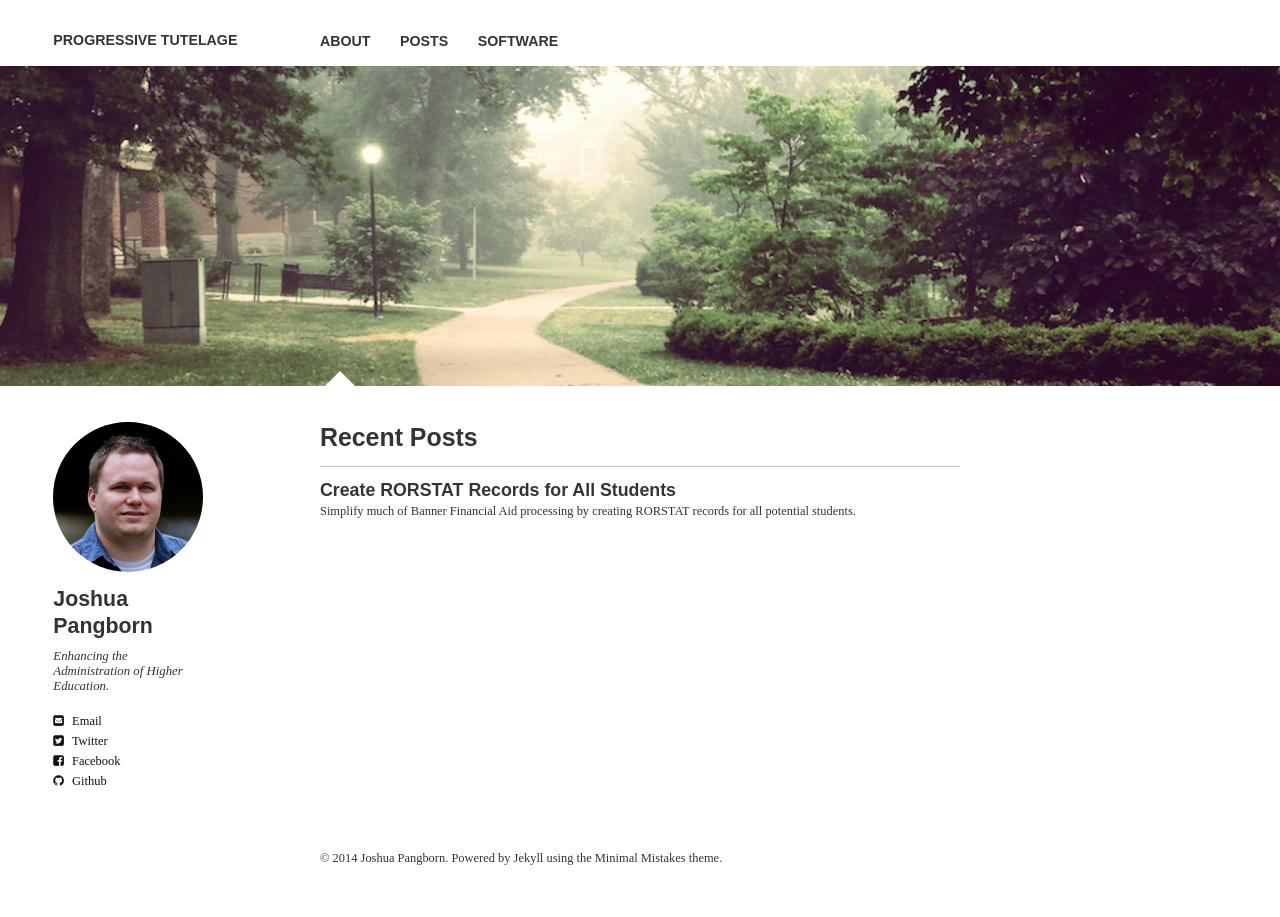
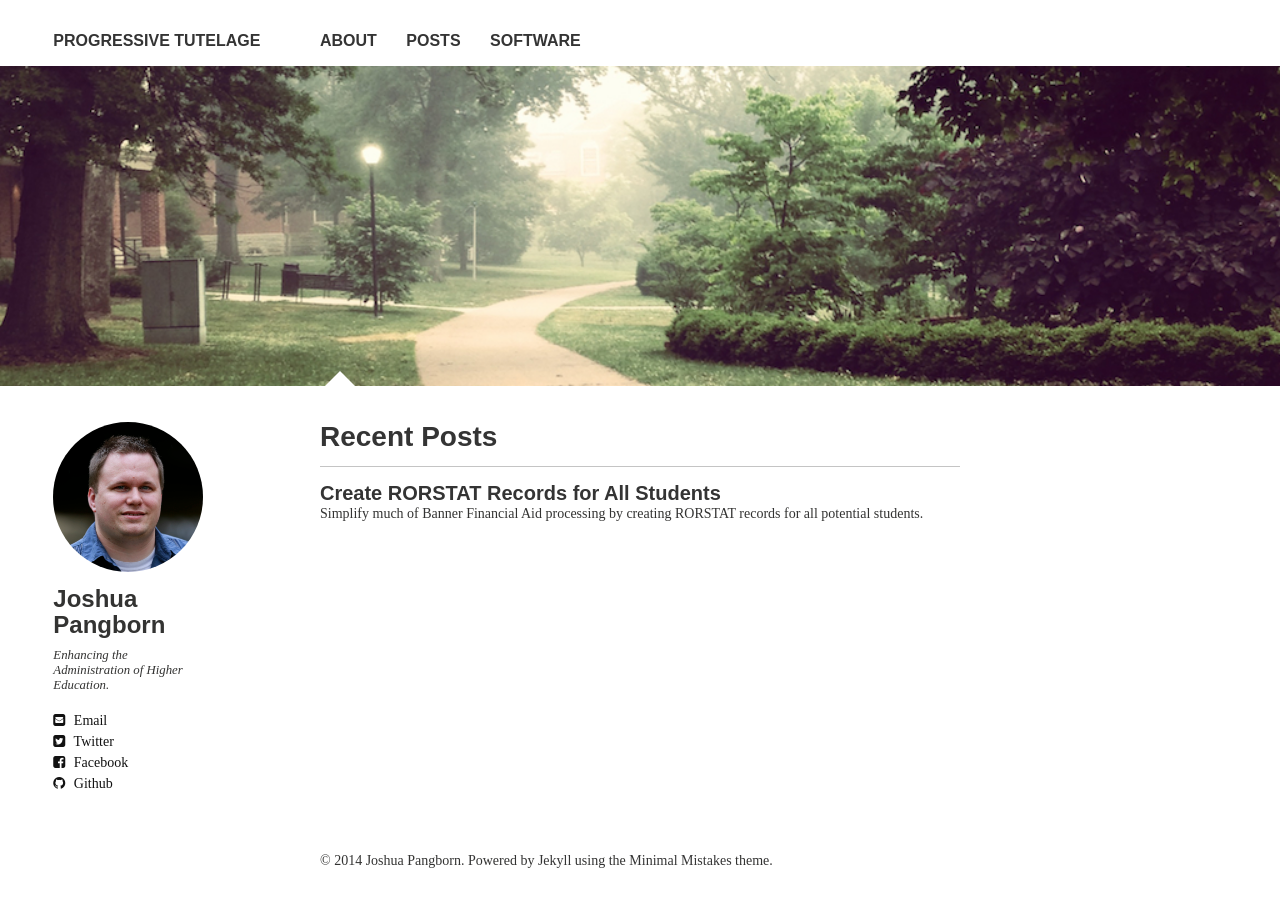
Before and after one commit to jpangborn/jpangborn.github.io, a Jekyll site: the page built from index.md, in a window 1280 px wide. Built offline with Jekyll 4.4.1, drawn with Linux system fonts in a browser that asks for light colours; nearby versions of some CDN libraries; some web fonts are replaced.

Commit message:
Change font-size back

```diff
--- a/_sass/variables.scss
+++ b/_sass/variables.scss
@@ -1,6 +1,6 @@
 // TYPOGRAPHY ================================================
-$doc-font-size: 18;
-$doc-line-height: 30;
+$doc-font-size: 16;
+$doc-line-height: 26;
 $paragraph-indent: true !default;
 $base-font: 'PT Serif', serif;
 $heading-font: 'PT Sans Narrow', sans-serif;
```
